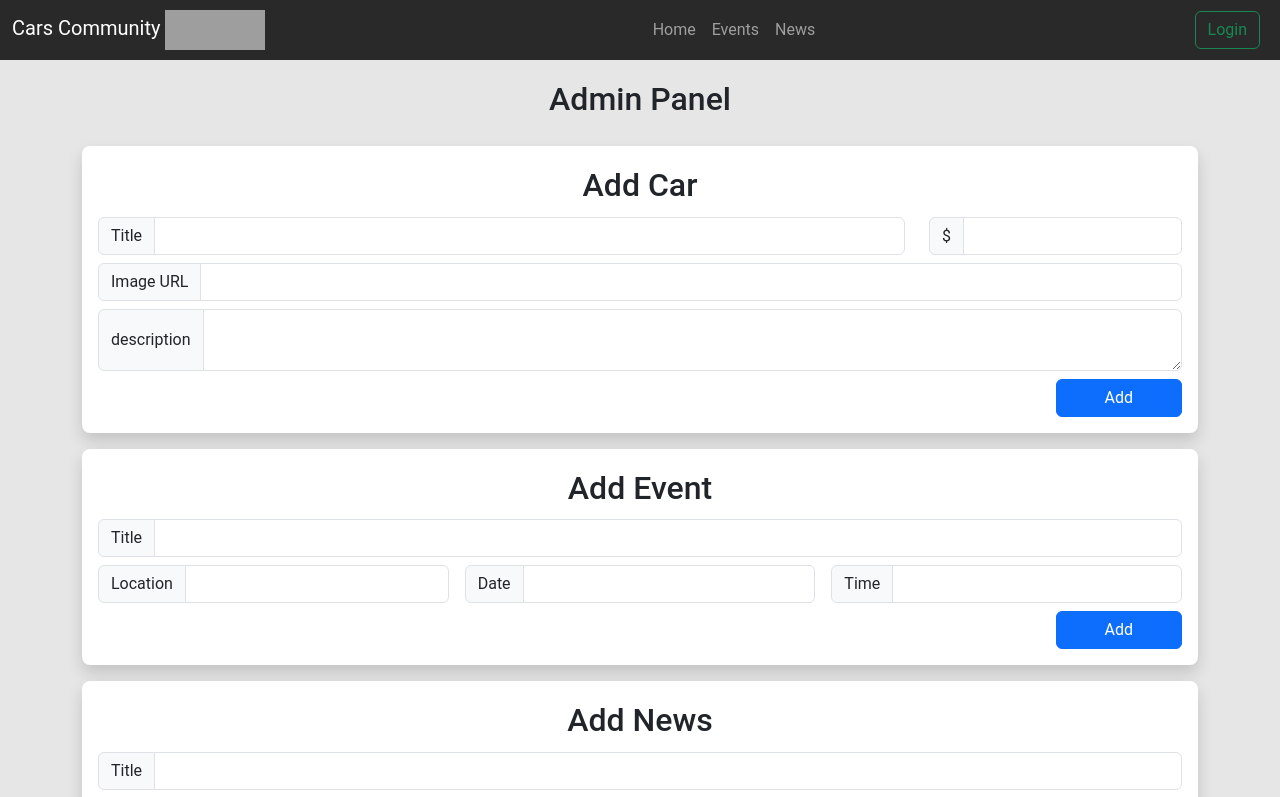
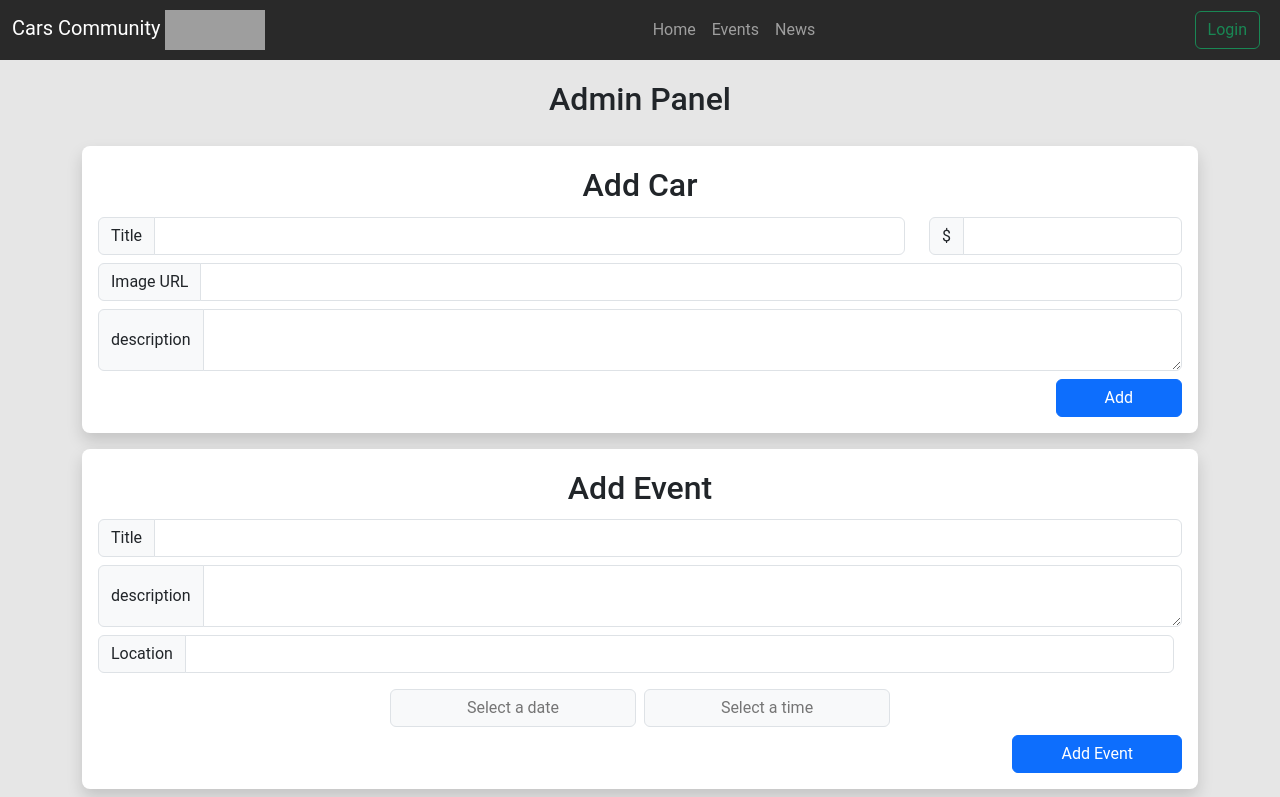
Before and after one commit to bassem620/Cars-Community-Frontend, a React (Create React App) app: page /admin in a window 1280 px wide. Shown: the top 797 px of the page. Built offline with nearby package versions, Linux system fonts and the light colour scheme; grey boxes are pictures that could not be loaded.

Commit message:
AddEvent UI & integration completed

```diff
--- a/src/components/admin/AddEvent.jsx
+++ b/src/components/admin/AddEvent.jsx
@@ -1,9 +1,66 @@
-import React from 'react'
+import React, { useState } from 'react';
+import { useNavigate } from 'react-router-dom';
+
+import axios from 'axios';
+import moment from 'moment';
+import DatePicker from 'react-datepicker';
+
+import { baseUrl } from '../../constants/constants';
 
 const AddEvent = () => {
+    const navigate = useNavigate();
+    const user = JSON.parse(localStorage.getItem('user'));
+    const [title, setTitle] = useState("");
+    const [desc, setDesc] = useState("");
+    const [location, setLocation] = useState("");
+    const [selectedDate, setSelectedDate] = useState(null);
+    const [selectedTime, setSelectedTime] = useState(null);
+    const [error, setError] = useState("");
+    const [loading, setLoading] = useState(false);
+
+    const handleAddEvent = () => {
+        setLoading(true);
+        if(!title || !location || !selectedDate || !selectedTime) {
+            setError("Please fill all the required fields");
+            setLoading(false);
+            return;
+        }
+        // Merge Date and time
+        const desiredYear = selectedDate.getFullYear();
+        const desiredMonth = selectedDate.getMonth();
+        const desiredDay = selectedDate.getDate();
+        const newDate = new Date(desiredYear, desiredMonth, desiredDay);
+        newDate.setHours(selectedTime.getHours());
+        newDate.setMinutes(selectedTime.getMinutes());
+        newDate.setSeconds(selectedTime.getSeconds());
+        // Convert date format to mongoDB DateTime format
+        const momentInstance = moment(newDate, 'ddd MMM DD YYYY HH:mm:ss ZZ');
+        const dateValue = momentInstance.format('YYYY-MM-DDTHH:mm:ss.SSS+00:00');
+        // Chech if selected date is valid
+        const currentDate = moment(new Date(), 'ddd MMM DD YYYY HH:mm:ss ZZ').format('YYYY-MM-DDTHH:mm:ss.SSS+00:00');
+        const isDateValid = dateValue > currentDate;
+        if(!isDateValid) {
+            setLoading(false);
+            setError("Invalid date, Enter future date");
+            return;
+        }
+        // Submit
+        axios.post(baseUrl + "/events/addEvent", {
+            userId: user._id,
+            title,
+            desc,
+            location,
+            date: dateValue
+        })
+        .then( res => navigate(`/events/${res.data.data._id}`))
+        .catch( err => setError(err.response.data.message))
+        .finally( () => setLoading(false));
+    }
+
     return (
         <div className="col-12 mt-3 p-3 shadow cardAdd bg-white rounded-3">
             <h2 className="text-center p-1">Add Event</h2>
+            {/* line 1 : Title */}
             <div class="input-group mb-2">
                 <span class="input-group-text" id="inputGroup-sizing-default">
                 Title
@@ -13,9 +70,22 @@ const AddEvent = () => {
                     class="form-control"
                     aria-label="Sizing example input"
                     aria-describedby="inputGroup-sizing-default"
+                    value={title}
+                    onChange={ e => setTitle(e.target.value)}
                 />
             </div>
-            <div className="d-flex justify-content-center align-items-center">
+            {/* Desc */}
+            <div class="input-group mb-2">
+                <span class="input-group-text">description</span>
+                <textarea
+                    class="form-control"
+                    aria-label="With textarea"
+                    value={desc}
+                    onChange={ e => setDesc(e.target.value)}
+                ></textarea>
+            </div>
+            <div className="d-flex justify-content-center align-items-center flex-wrap">
+                {/* Location */}
                 <div class="input-group mb-2 me-2">
                     <span class="input-group-text" id="inputGroup-sizing-default">
                     Location
@@ -25,33 +95,35 @@ const AddEvent = () => {
                         class="form-control"
                         aria-label="Sizing example input"
                         aria-describedby="inputGroup-sizing-default"
+                        value={location}
+                        onChange={ e => setLocation(e.target.value)}
                     />
                 </div>
-                <div class="input-group mb-2 mx-2">
-                    <span class="input-group-text" id="inputGroup-sizing-default">
-                    Date
-                    </span>
-                    <input
-                    type="text"
-                    class="form-control"
-                    aria-label="Sizing example input"
-                    aria-describedby="inputGroup-sizing-default"
+                {/* Date */}
+                <DatePicker
+                    selected={selectedDate}
+                    onChange={(date) => setSelectedDate(date)}
+                    dateFormat="MMMM d, yyyy"
+                    placeholderText="Select a date"
+                    className='input-group-text'
+                />
+                {/* Time */}
+                <DatePicker
+                    selected={selectedTime}
+                    onChange={(date) => setSelectedTime(date)}
+                    showTimeSelect
+                    showTimeSelectOnly
+                    timeIntervals={15}
+                    timeCaption="Time"
+                    dateFormat="h:mm aa"
+                    placeholderText="Select a time"
+                    className='my-2 my-md- ms-md-2 input-group-text'
                 />
             </div>
-                <div class="input-group mb-2 ms-2">
-                    <span class="input-group-text" id="inputGroup-sizing-default">
-                    Time
-                    </span>
-                    <input
-                    type="text"
-                    class="form-control"
-                    aria-label="Sizing example input"
-                    aria-describedby="inputGroup-sizing-default"
-                    />
-                </div>
-            </div>
-            <div className="d-flex justify-content-end">
-                <div className="btn btn-primary px-5">Add</div>
+            {/* Btn & Error Msg */}
+            <div className="d-flex justify-content-between align-items-center">
+                <p className='p-o m-0 text-danger fw-bold'>{error}</p>
+                <button onClick={handleAddEvent} className="btn btn-primary px-5">{loading ? "Loading..." : "Add Event"}</button>
             </div>
         </div>
     )
```
Lines whose indentation alone changed are shown as unchanged.
